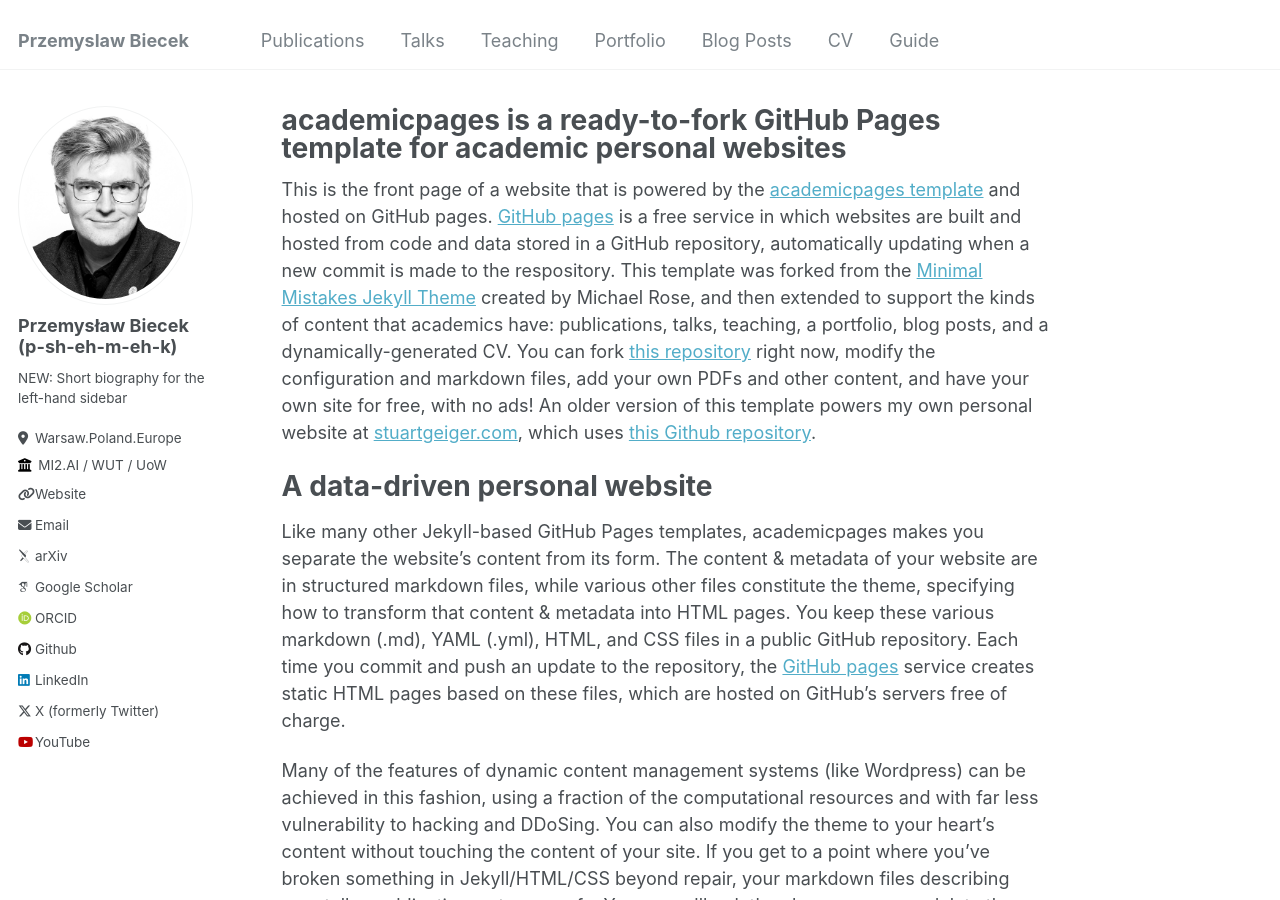
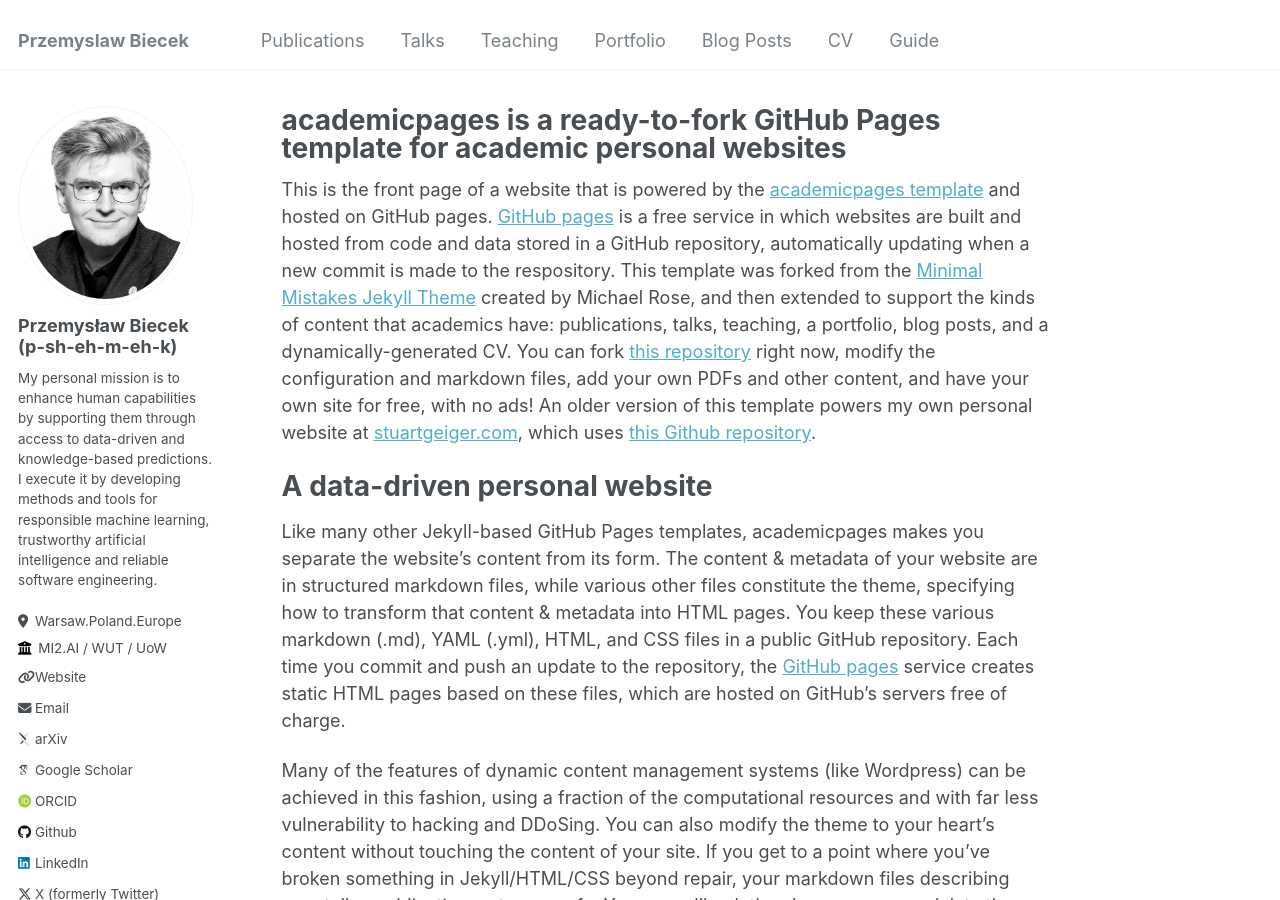
Before and after one commit to pbiecek/pbiecek.github.io, a Jekyll site: the page built from _pages/about.md, in a window 1280 px wide and 900 px high. Built offline with Jekyll 4.4.1, drawn with Linux system fonts in a browser that asks for light colours; some web fonts are replaced.

Commit message:
and the short bio

```diff
--- a/_config.yml
+++ b/_config.yml
@@ -24,7 +24,7 @@
   avatar           : "profile.png"
   name             : "Przemysław Biecek (p-sh-eh-m-eh-k)"
   pronouns         : # example: "he/him"
-  bio              : "NEW: Short biography for the left-hand sidebar"
+  bio              : "My personal mission is to enhance human capabilities by supporting them through access to data-driven and knowledge-based predictions. I execute it by developing methods and tools for responsible machine learning, trustworthy artificial intelligence and reliable software engineering."
   location         : "Warsaw.Poland.Europe"
   employer         : "MI2.AI / WUT / UoW"
   uri              : "https://mi2.ai/"
```
